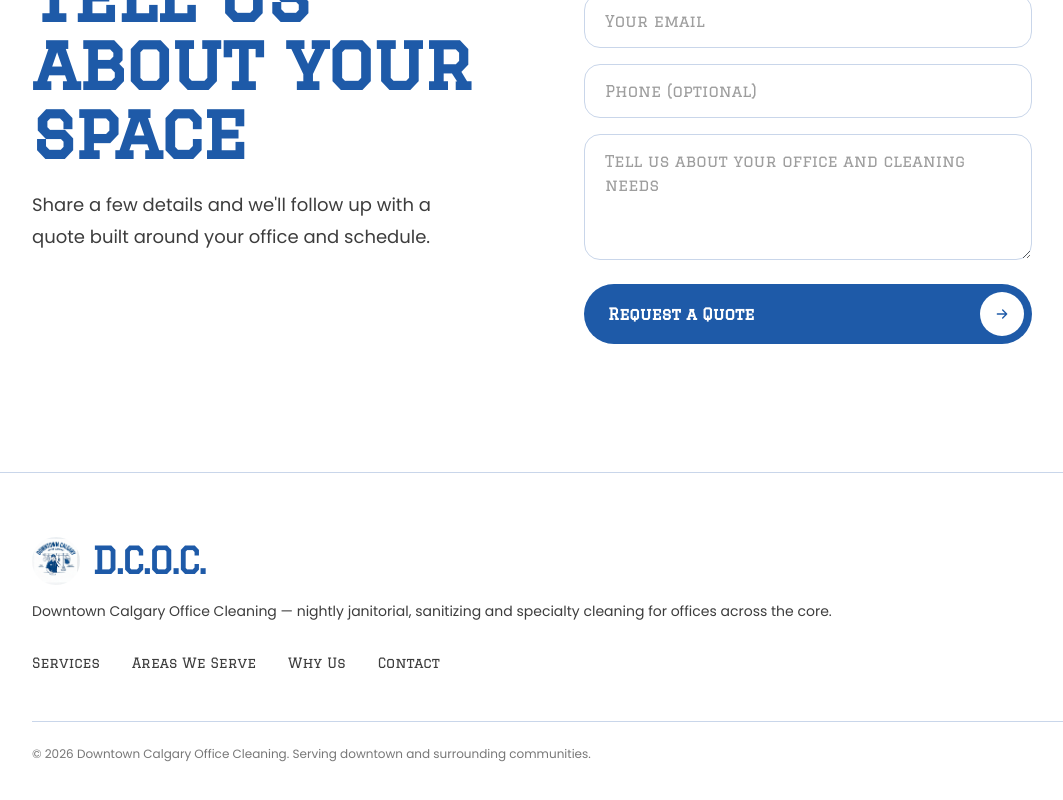
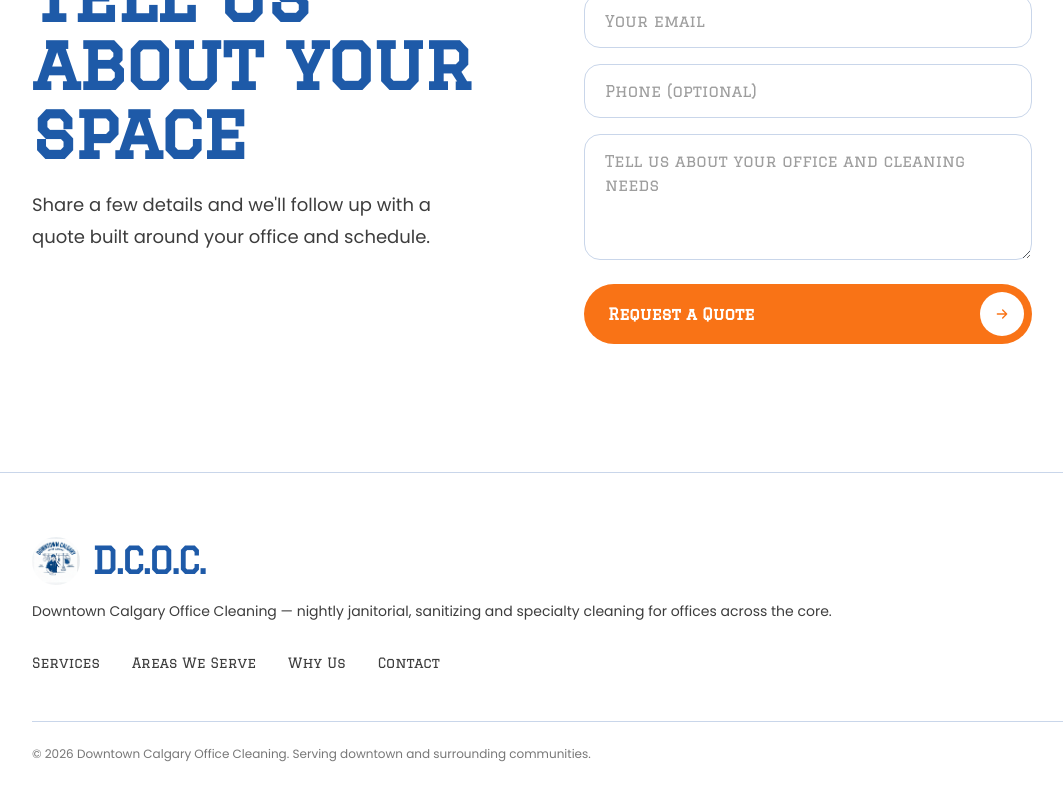
Before and after one commit to danielospina-la/downtown-calgary-office-cleaning, a Next.js app: page / in a window 1280 px wide. Shown: the part 6317-7117 px from the top of the page, without its empty margins (72-1135 px from the left). Built offline with nearby package versions, Linux system fonts and the light colour scheme.

Commit message:
Style: orange submit button only

```diff
--- a/src/components/ContactForm.tsx
+++ b/src/components/ContactForm.tsx
@@ -78,12 +78,12 @@ export default function ContactForm() {
       <button
         type="submit"
         disabled={status === "submitting"}
-        className="group mt-2 flex items-center justify-between gap-6 rounded-full bg-electric py-2 pr-2 pl-6 transition-colors hover:bg-navy disabled:opacity-60"
+        className="group mt-2 flex items-center justify-between gap-6 rounded-full bg-accent py-2 pr-2 pl-6 transition-colors hover:bg-navy disabled:opacity-60"
       >
         <span className="font-heading text-sm font-semibold text-white sm:text-base">
           {status === "submitting" ? "Sending..." : "Request a Quote"}
         </span>
-        <span className="flex h-11 w-11 shrink-0 items-center justify-center rounded-full bg-white text-electric transition-colors group-hover:bg-white group-hover:text-navy">
+        <span className="flex h-11 w-11 shrink-0 items-center justify-center rounded-full bg-white text-accent transition-colors group-hover:bg-white group-hover:text-navy">
           <svg
             viewBox="0 0 24 24"
             fill="none"
```
